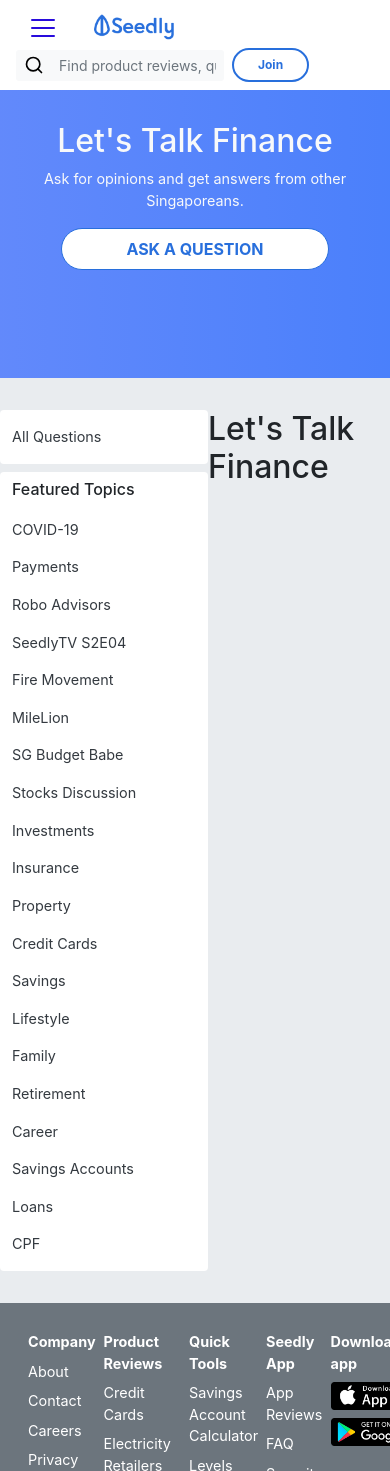
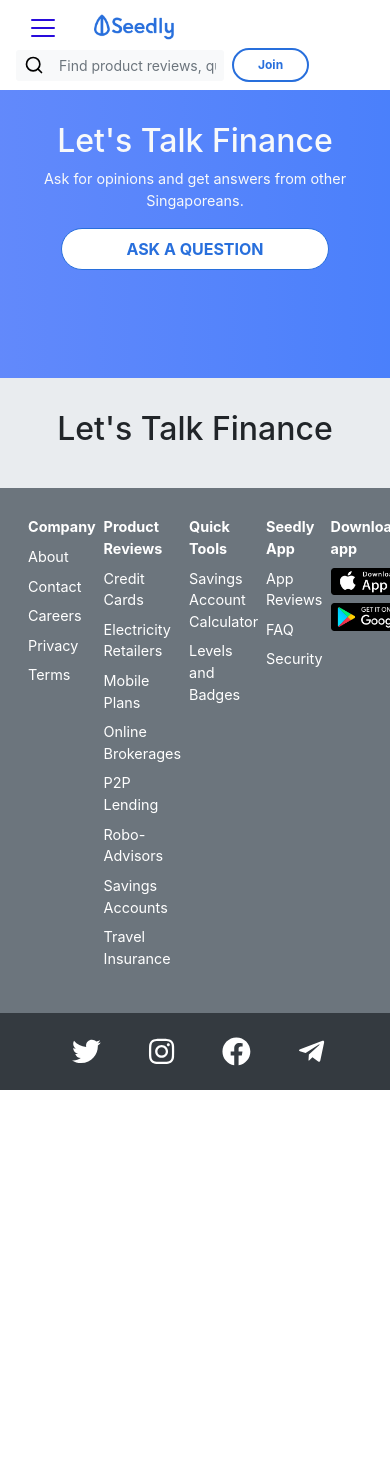
Before and after one commit to Anupam-dagar/Seedly-Assignment, a React (Create React App) app: page / in a window 390 px wide. Shown: the top 1471 px of the page. After the commit the page ends 1090 px from the top, so only its background shows below. Built offline with nearby package versions, Linux system fonts and the light colour scheme.

Commit message:
add dummy data to sidebar.

```diff
--- a/src/Components/Sidebar.js
+++ b/src/Components/Sidebar.js
@@ -16,7 +16,8 @@
   render() {
     return (
       <Nav
-        className="flex-column"
+        className="flex-column d-none d-lg-block"
+        activeKey={this.state.activeKey}
         onSelect={(route, e) => this.handleClick(route, e)}
       >
         <Card style={{ border: 0, width: "13rem" }}>
@@ -29,64 +30,64 @@
         <Card style={{ border: 0, width: "13rem" }} className="mt-2">
           <Card.Body className="pt-2 pb-2 pl-2 pr-2">
             <Card.Title className="pl-1 pr-1">Featured Topics</Card.Title>
-            <Nav.Link className="text-sidebar pl-1 pr-1" href="/">
+            <Nav.Link className="text-sidebar pl-1 pr-1" href="/a">
               COVID-19
             </Nav.Link>
-            <Nav.Link className="text-sidebar pl-1 pr-1" href="/">
+            <Nav.Link className="text-sidebar pl-1 pr-1" href="/b">
               Payments
             </Nav.Link>
-            <Nav.Link className="text-sidebar pl-1 pr-1" href="/">
+            <Nav.Link className="text-sidebar pl-1 pr-1" href="/c">
               Robo Advisors
             </Nav.Link>
-            <Nav.Link className="text-sidebar pl-1 pr-1" href="/">
+            <Nav.Link className="text-sidebar pl-1 pr-1" href="/d">
               SeedlyTV S2E04
             </Nav.Link>
-            <Nav.Link className="text-sidebar pl-1 pr-1" href="/">
+            <Nav.Link className="text-sidebar pl-1 pr-1" href="/e">
               Fire Movement
             </Nav.Link>
-            <Nav.Link className="text-sidebar pl-1 pr-1" href="/">
+            <Nav.Link className="text-sidebar pl-1 pr-1" href="/f">
               MileLion
             </Nav.Link>
-            <Nav.Link className="text-sidebar pl-1 pr-1" href="/">
+            <Nav.Link className="text-sidebar pl-1 pr-1" href="/g">
               SG Budget Babe
             </Nav.Link>
-            <Nav.Link className="text-sidebar pl-1 pr-1" href="/">
+            <Nav.Link className="text-sidebar pl-1 pr-1" href="/h">
               Stocks Discussion
             </Nav.Link>
-            <Nav.Link className="text-sidebar pl-1 pr-1" href="/">
+            <Nav.Link className="text-sidebar pl-1 pr-1" href="/i">
               Investments
             </Nav.Link>
-            <Nav.Link className="text-sidebar pl-1 pr-1" href="/">
+            <Nav.Link className="text-sidebar pl-1 pr-1" href="/j">
               Insurance
             </Nav.Link>
-            <Nav.Link className="text-sidebar pl-1 pr-1" href="/">
+            <Nav.Link className="text-sidebar pl-1 pr-1" href="/k">
               Property
             </Nav.Link>
-            <Nav.Link className="text-sidebar pl-1 pr-1" href="/">
+            <Nav.Link className="text-sidebar pl-1 pr-1" href="/l">
               Credit Cards
             </Nav.Link>
-            <Nav.Link className="text-sidebar pl-1 pr-1" href="/">
+            <Nav.Link className="text-sidebar pl-1 pr-1" href="/m">
               Savings
             </Nav.Link>
-            <Nav.Link className="text-sidebar pl-1 pr-1" href="/">
+            <Nav.Link className="text-sidebar pl-1 pr-1" href="/n">
               Lifestyle
             </Nav.Link>
-            <Nav.Link className="text-sidebar pl-1 pr-1" href="/">
+            <Nav.Link className="text-sidebar pl-1 pr-1" href="/o">
               Family
             </Nav.Link>
-            <Nav.Link className="text-sidebar pl-1 pr-1" href="/">
+            <Nav.Link className="text-sidebar pl-1 pr-1" href="/p">
               Retirement
             </Nav.Link>
-            <Nav.Link className="text-sidebar pl-1 pr-1" href="/">
+            <Nav.Link className="text-sidebar pl-1 pr-1" href="/q">
               Career
             </Nav.Link>
-            <Nav.Link className="text-sidebar pl-1 pr-1" href="/">
+            <Nav.Link className="text-sidebar pl-1 pr-1" href="/r">
               Savings Accounts
             </Nav.Link>
-            <Nav.Link className="text-sidebar pl-1 pr-1" href="/">
+            <Nav.Link className="text-sidebar pl-1 pr-1" href="/s">
               Loans
             </Nav.Link>
-            <Nav.Link className="text-sidebar pl-1 pr-1" href="/">
+            <Nav.Link className="text-sidebar pl-1 pr-1" href="/t">
               CPF
             </Nav.Link>
           </Card.Body>
```
